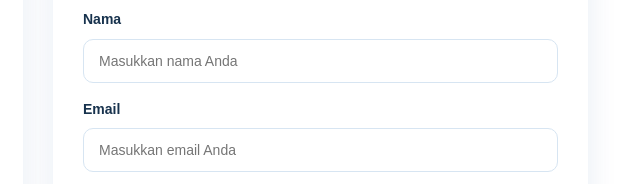
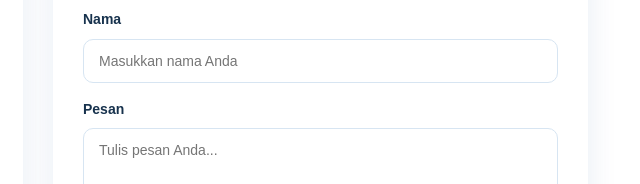
Before and after one commit to sitihelisa/promosidesa, a plain HTML site: page kontak.html in a window 1280 px wide. Shown: the part 764-948 px from the top of the page, 602-1242 px from the left. Drawn offline with Linux system fonts and the light colour scheme.

```diff
--- a/kontak.html
+++ b/kontak.html
@@ -273,21 +273,6 @@
                     >
 
 
-                    <!-- EMAIL -->
-
-                    <label for="email">
-                        Email
-                    </label>
-
-                    <input
-                        type="email"
-                        id="email"
-                        name="email"
-                        placeholder="Masukkan email Anda"
-                        required
-                    >
-
-
                     <!-- PESAN -->
 
                     <label for="pesan">
@@ -519,7 +504,6 @@
 
         const formData = new FormData();
         formData.append("nama", document.getElementById("nama").value);
-        formData.append("email", document.getElementById("email").value);
         formData.append("pesan", document.getElementById("pesan").value);
 
         fetch(URL_APPS_SCRIPT, {
```
